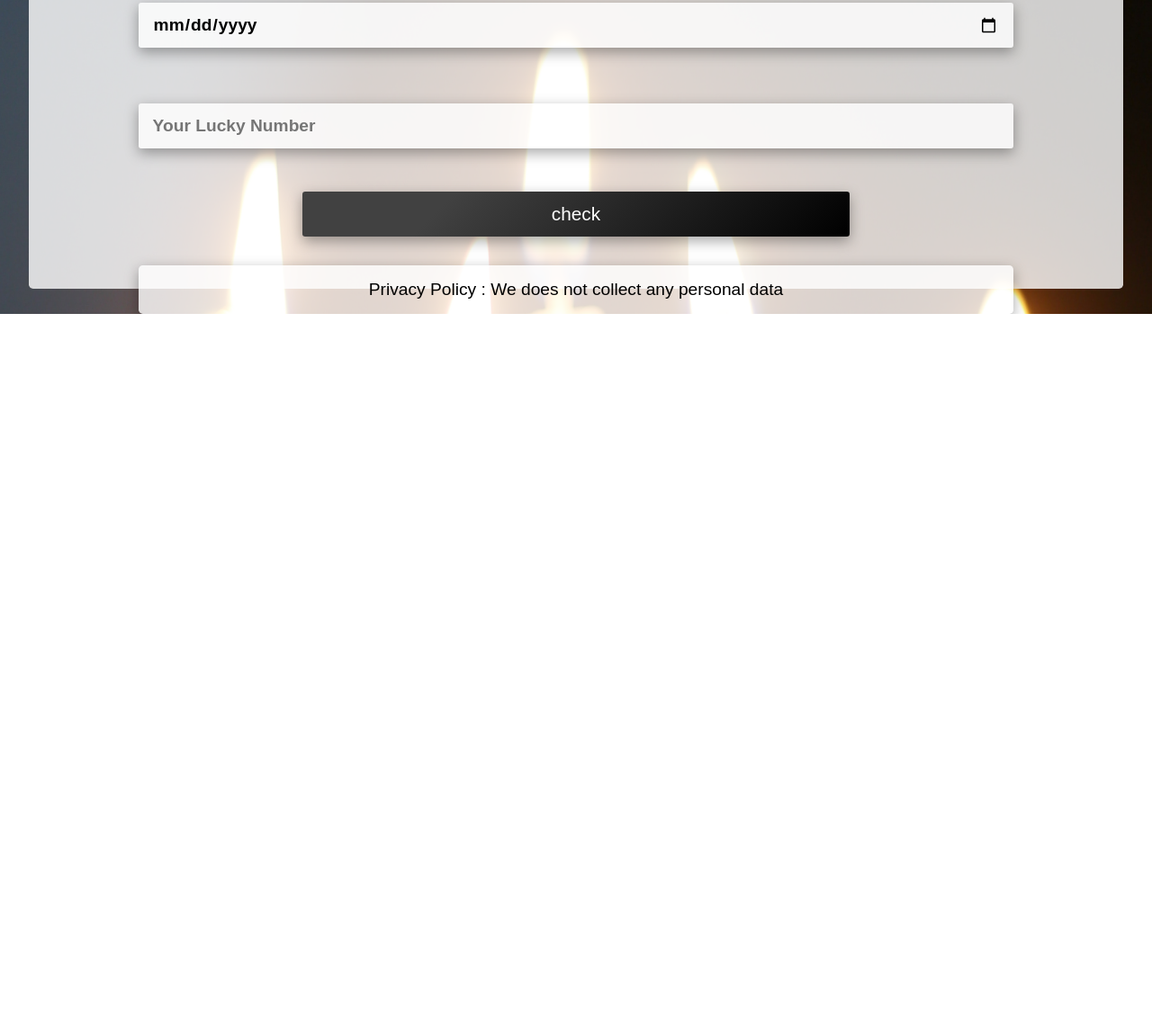
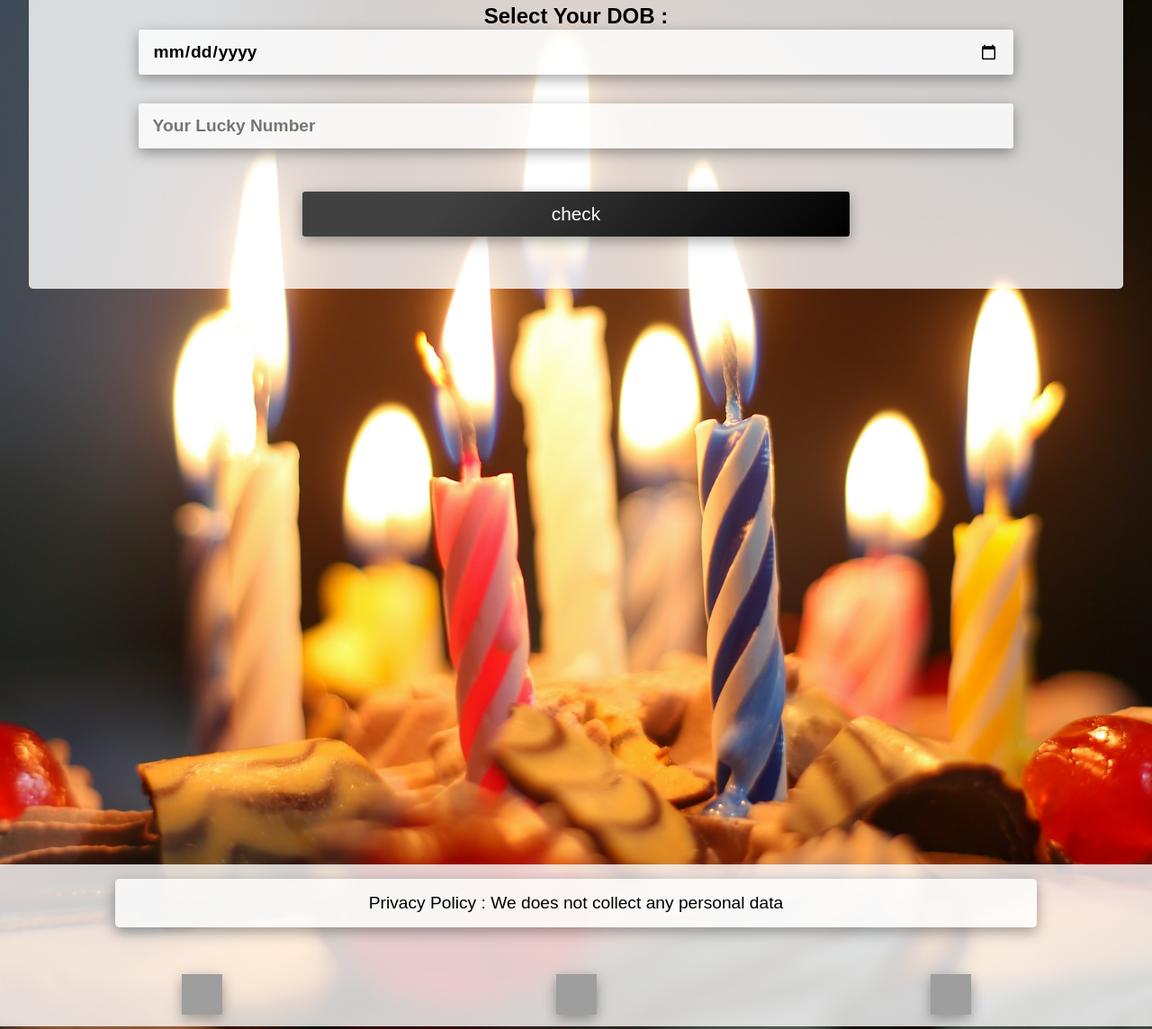
Before and after one commit to amangupta37/Lucky-Birthday, a plain HTML site: page index.html in a window 1280 px wide. Shown: the part 469-1613 px from the top of the page at 90% size. Before the commit the page ends 818 px from the top, so only its background shows below. Drawn offline with nearby package versions, Linux system fonts and the light colour scheme; grey boxes are pictures that could not be loaded.

Commit message:
added : footer

```diff
--- a/index.html
+++ b/index.html
@@ -20,11 +20,14 @@
       <div class="container">
         <div class="container__userInput">
           <div class="container__selector container--selectBirthday">
-            <input
-              type="date"
-              id="userBirthday"
-              placeholder="Your Lucky Number"
-            />
+            <label for="userBirthday">
+              Select Your DOB :
+              <input
+                type="date"
+                id="userBirthday"
+                placeholder="Your Lucky Number"
+              />
+            </label>
           </div>
           <div class="container__selector container--luckyNumber">
             <input
@@ -36,9 +39,6 @@
           <button class="container__selector container--btn" id="btn">
             check
           </button>
-          <p id="privacy">
-            Privacy Policy : We does not collect any personal data
-          </p>
         </div>
       </div>
     </section>
@@ -46,7 +46,7 @@
       <div class="result-wrapper__close">
         <img src="./images/close.png" id="close" />
       </div>
-      <div class="result-wrapper__show">
+      <div class="result-wrapper__show" id="result-wrapper__show">
         <div class="resultcontainer" id="resultcontainer">
           <div class="resultDisplay">
             <h1 id="resultshow"></h1>
@@ -54,6 +54,47 @@
         </div>
       </div>
     </section>
+
+    <form id="form">
+      <div class="privacy-note">
+        <p id="privacy">
+          Privacy Policy : We does not collect any personal data
+        </p>
+      </div>
+      <div class="socialMedia">
+        <div class="social">
+          <a
+            href="https://github.com/amangupta37"
+            target="_blank"
+            rel="noopener noreferrer"
+          >
+            <img
+              id="social-icon"
+              src="https://img.icons8.com/material-outlined/96/000000/github.png"
+          /></a>
+        </div>
+        <div class="social">
+          <a
+            href="https://www.linkedin.com/in/aman-gupta-649168143/"
+            target="_blank"
+            rel="noopener noreferrer"
+            ><img
+              id="social-icon"
+              src="https://img.icons8.com/material-sharp/96/000000/linkedin--v1.png"
+          /></a>
+        </div>
+        <div class="social">
+          <a
+            href="https://amangupta6121998.medium.com/"
+            target="_blank"
+            rel="noopener noreferrer"
+            ><img
+              id="social-icon"
+              src="https://img.icons8.com/ios-glyphs/90/000000/medium-monogram.png"
+          /></a>
+        </div>
+      </div>
+    </form>
   </body>
   <script src="./App.js"></script>
   <script
```
